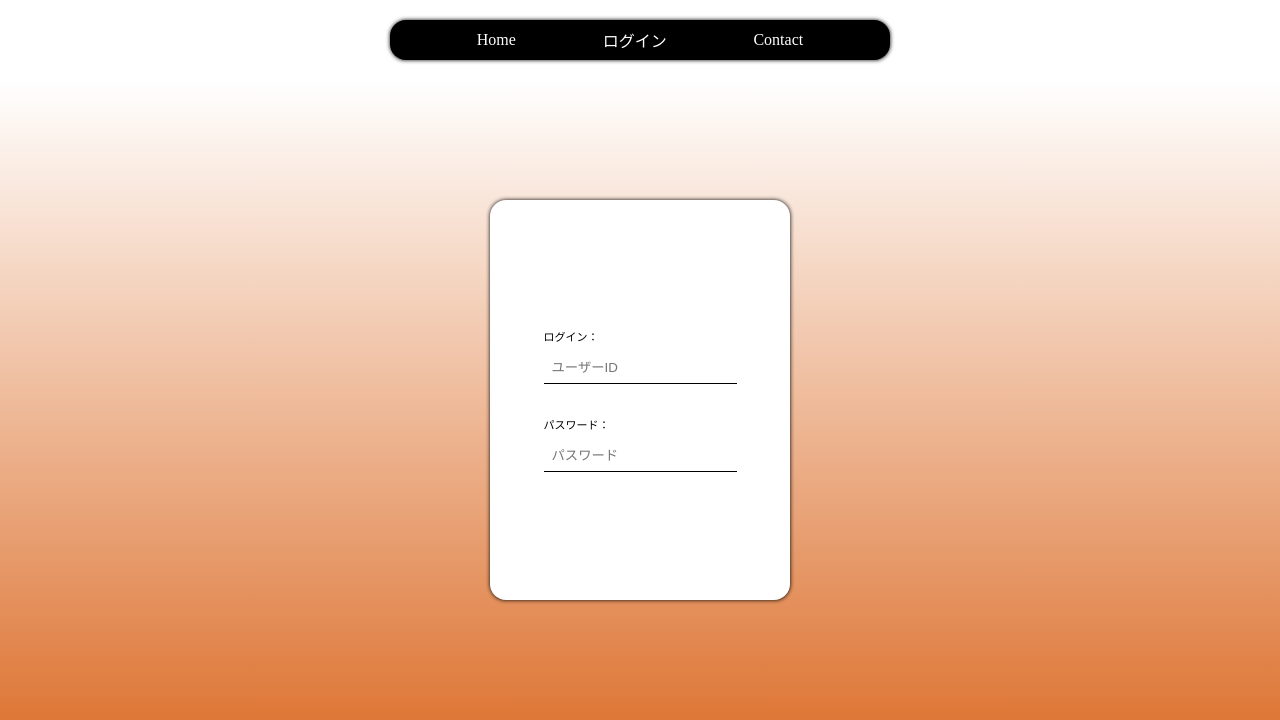
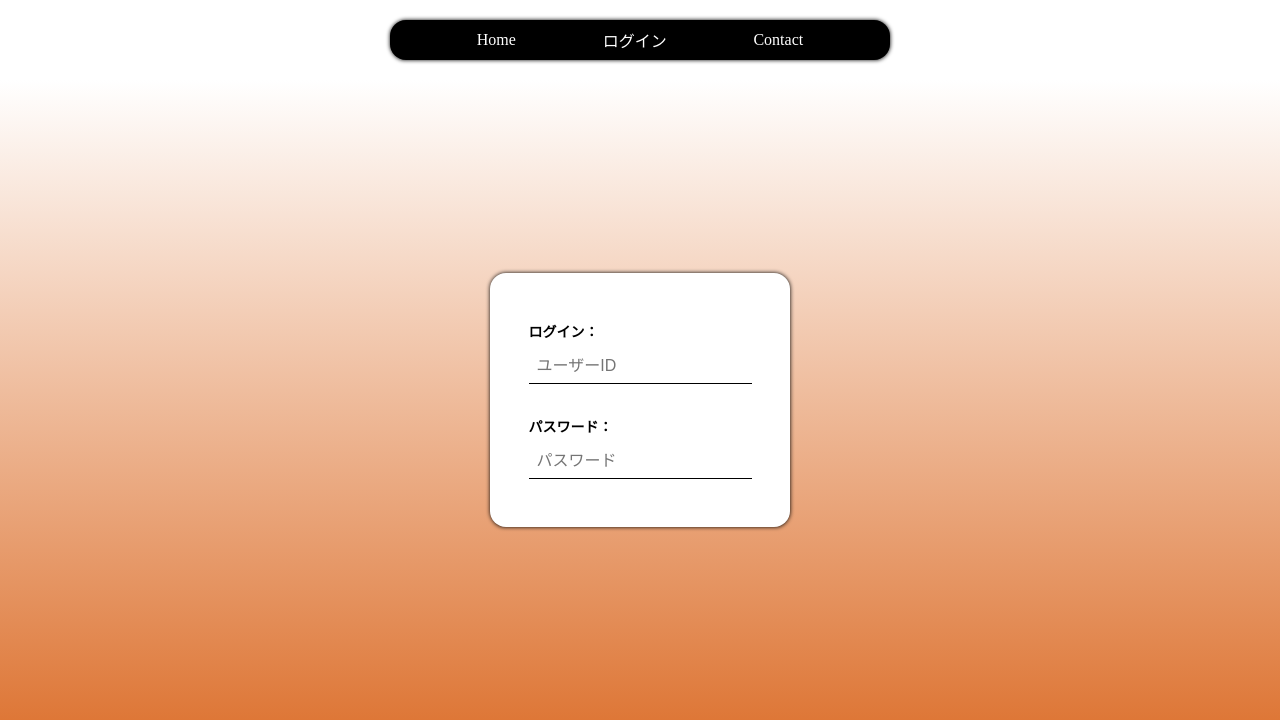
Before and after one commit to lyuhiroyama/classMate, a React (Create React App) app: page /login in a window 1280 px wide. Shown: the top 720 px of the page. Built offline with nearby package versions, Linux system fonts and the light colour scheme.

Commit message:
style: Enhance log-in container styles
- Shrink log-in container height

- Enlarge input labels & placeholder texts

- Change input box bottom border color to orange to blue

```diff
--- a/src/App.scss
+++ b/src/App.scss
@@ -108,7 +108,8 @@ $sidebar-offset: 16rem;
         justify-content: center;
         align-items: center;
         width: 300px;
-        height: 50%;
+        height: fit-content;
+        padding: 3rem 0;
         border-radius: 1rem;
         background-color: white;
         box-shadow: 0.1px 0.1px 4px black;
@@ -128,16 +129,18 @@ $sidebar-offset: 16rem;
                 gap: 0.5rem;
 
                 .input-labels {
-                    font-size: 11px;
+                    font-size: 14px;
+                    font-weight: bold;
                 }
 
                 input {
                     border: none;
                     border-bottom: 1px solid black;
                     padding: 0.5rem;
+                    font-size: 16px;
                 }
                 input:focus {
-                    border-bottom: 1px solid #de7737;
+                    border-bottom: 2px solid #37a6de;
                     outline: none;
                 }
             }
```
